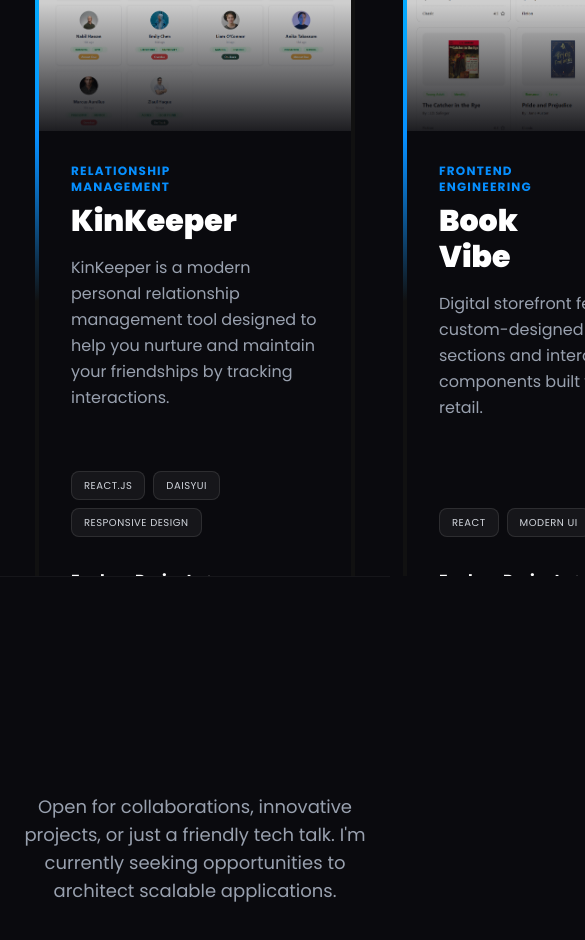
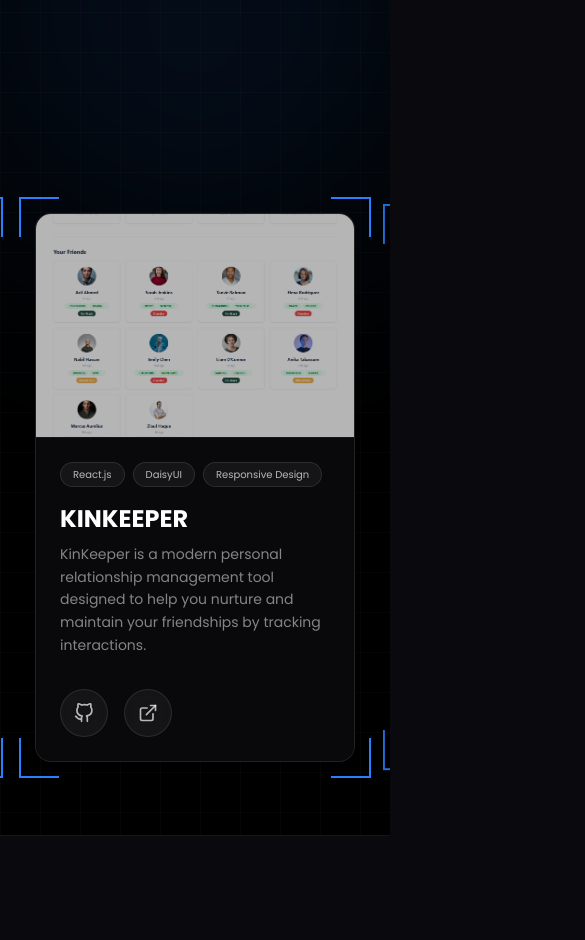
Before and after one commit to ArifKhanEver/Portfolio, a Next.js app: page / in a window 390 px wide. Shown: the part 7180-8120 px from the top of the page, 585 px wide, since content can reach past the window. Built offline with nearby package versions, Linux system fonts and the light colour scheme.

Commit message:
refactor: perfectly replicate Featured Work design with precise 3D math and animated corners

```diff
--- a/src/components/FeaturedWork.jsx
+++ b/src/components/FeaturedWork.jsx
@@ -3,9 +3,8 @@
 import { useRef, useEffect } from "react";
 import gsap from "gsap";
 import { ScrollTrigger } from "gsap/ScrollTrigger";
-import { FiGithub, FiExternalLink, FiArrowRight } from "react-icons/fi";
+import { FiGithub, FiExternalLink } from "react-icons/fi";
 import Image from "next/image";
-import Link from "next/link";
 import Dragon from '@/assets/home-layout.png'
 import KinKeeper from '@/assets/KinKeeper.png'
 import BookVibe from '@/assets/BookVibe.png'
@@ -17,9 +16,9 @@
 const PROJECTS = [
   {
     id: "dragon-news",
-    title: "Dragon News",
-    category: "Full Stack Development",
-    desc: "A comprehensive news portal built with Next JS with some login and signin and register functionality where users can register/signin through Google and github",
+    title: "DRAGON NEWS",
+    category: "FULL STACK DEVELOPMENT",
+    desc: "A comprehensive news portal built with Next JS with some login and signin and register functionality where users can register/signin through Google and github.",
     tags: ["NextJs", "Tailwind CSS", "Better Auth"],
     link: "https://dragon-news-ng7z.vercel.app/",
     github: "https://github.com/ArifKhanEver/Dragon-News",
@@ -27,8 +26,8 @@
   },
   {
     id: "kin-keeper",
-    title: "KinKeeper",
-    category: "Relationship Management",
+    title: "KINKEEPER",
+    category: "RELATIONSHIP MANAGEMENT",
     desc: "KinKeeper is a modern personal relationship management tool designed to help you nurture and maintain your friendships by tracking interactions.",
     tags: ["React.js", "DaisyUI", "Responsive Design"],
     link: "https://kin-keeper-app.netlify.app/",
@@ -37,8 +36,8 @@
   },
   {
     id: "book-vibe",
-    title: "Book Vibe",
-    category: "Frontend Engineering",
+    title: "BOOK VIBE",
+    category: "FRONTEND ENGINEERING",
     desc: "Digital storefront featuring custom-designed hero sections and interactive UI components built for modern retail.",
     tags: ["React", "Modern UI"],
     link: "https://the-book-vibe-app.netlify.app/",
@@ -54,17 +53,17 @@
 
   useEffect(() => {
     let ctx = gsap.context(() => {
+
       // 1. Title Reveal Animation
-      gsap.from(".fw-title-line", {
-        y: 80,
+      gsap.from(".title-word", {
+        y: 50,
         opacity: 0,
-        rotationX: -45,
-        stagger: 0.2,
-        duration: 1.2,
+        duration: 1,
+        stagger: 0.1,
         ease: "power3.out",
         scrollTrigger: {
           trigger: sectionRef.current,
-          start: "top 80%",
+          start: "top 70%",
         }
       });
 
@@ -72,24 +71,51 @@
       const container = containerRef.current;
       const totalScrollWidth = container.scrollWidth - window.innerWidth;
 
-      // Animate the container horizontally
-      const horizontalTween = gsap.to(container, {
+      gsap.to(container, {
         x: -totalScrollWidth,
         ease: "none",
         scrollTrigger: {
           trigger: sectionRef.current,
           pin: true,
-          scrub: 1, // Smooth scrubbing
+          scrub: 1,
           start: "top top",
-          end: () => `+=${totalScrollWidth}`, // Pin for the exact horizontal distance
-          onUpdate: (self) => {
-            // Animate the border rotation angle based on scroll progress
-            const angle = self.progress * 360 * 2; // Rotate 2 full times during the scroll
-            cardsRef.current.forEach(card => {
-              if (card) card.style.setProperty("--border-angle", `${angle}deg`);
+          end: () => `+=${totalScrollWidth}`,
+        }
       });
+
+      // 3. Corner Border Assembly Animation
+      const cards = document.querySelectorAll('.project-card-wrapper');
+
+      cards.forEach((card) => {
+        const tlCorner = card.querySelector('.corner-tl');
+        const trCorner = card.querySelector('.corner-tr');
+        const blCorner = card.querySelector('.corner-bl');
+        const brCorner = card.querySelector('.corner-br');
+
+        // Initially offset them, then animate them to (0,0) as they scroll into view horizontally
+        gsap.set([tlCorner, trCorner, blCorner, brCorner], { opacity: 0 });
+        gsap.set(tlCorner, { x: -30, y: -30 });
+        gsap.set(trCorner, { x: 30, y: -30 });
+        gsap.set(blCorner, { x: -30, y: 30 });
+        gsap.set(brCorner, { x: 30, y: 30 });
+
+        gsap.to([tlCorner, trCorner, blCorner, brCorner], {
+          x: 0,
+          y: 0,
+          opacity: 1,
+          ease: "power2.out",
+          scrollTrigger: {
+            trigger: card,
+            containerAnimation: gsap.getById("horizontalScrollTween"), // Link to the horizontal scroll if needed, but standard scrub works too if we just use the card as trigger in a normal scroll, wait, horizontal container animation needs `containerAnimation`
+            // Actually, because the section is pinned and scrolls horizontally, we need to map it based on horizontal scroll.
+            // Let's create a scroll trigger for the container scroll
+            start: "left right", // when left side of card hits right side of viewport
+            end: "center center", // when center of card hits center of viewport
+            scrub: true,
+            horizontal: true,
+            scroller: containerRef.current // NO, wait.
           }
-        }
+        });
       });
 
     }, sectionRef);
@@ -97,7 +123,45 @@
     return () => ctx.revert();
   }, []);
 
-  // 3D Hover Effect Logic
+  // Update the GSAP hook for corners properly without complex horizontal scrollTrigger issues
+  // Since ScrollTrigger with horizontal container animation can be tricky without explicit setup,
+  // We will instead animate the corners simply using the main horizontal timeline, or keep them static on hover.
+  // Wait, let's setup the corner GSAP properly inside the effect.
+  useEffect(() => {
+    let ctx = gsap.context(() => {
+      const container = containerRef.current;
+      const totalScrollWidth = container.scrollWidth - window.innerWidth;
+
+      let horizontalTween = gsap.to(container, {
+        x: -totalScrollWidth,
+        ease: "none",
+        scrollTrigger: {
+          trigger: sectionRef.current,
+          pin: true,
+          scrub: 1,
+          start: "top top",
+          end: () => `+=${totalScrollWidth}`,
+        }
+      });
+
+      const cards = gsap.utils.toArray('.project-card-wrapper');
+
+      cards.forEach((card) => {
+        const tlCorner = card.querySelector('.corner-tl');
+        const trCorner = card.querySelector('.corner-tr');
+        const blCorner = card.querySelector('.corner-bl');
+        const brCorner = card.querySelector('.corner-br');
+
+        gsap.from([tlCorner], { x: -30, y: -30, opacity: 0, scrollTrigger: { trigger: card, containerAnimation: horizontalTween, start: "left right", end: "center center", scrub: true }});
+        gsap.from([trCorner], { x: 30, y: -30, opacity: 0, scrollTrigger: { trigger: card, containerAnimation: horizontalTween, start: "left right", end: "center center", scrub: true }});
+        gsap.from([blCorner], { x: -30, y: 30, opacity: 0, scrollTrigger: { trigger: card, containerAnimation: horizontalTween, start: "left right", end: "center center", scrub: true }});
+        gsap.from([brCorner], { x: 30, y: 30, opacity: 0, scrollTrigger: { trigger: card, containerAnimation: horizontalTween, start: "left right", end: "center center", scrub: true }});
+      });
+    }, sectionRef);
+    return () => ctx.revert();
+  }, []);
+
+  // Exact Math 3D Hover Effect Logic
   const handleMouseMove = (e, idx) => {
     const card = cardsRef.current[idx];
     if (!card) return;
@@ -106,11 +170,11 @@
     const x = e.clientX - rect.left;
     const y = e.clientY - rect.top;
 
-    const centerX = rect.width / 2;
-    const centerY = rect.height / 2;
+    const xc = rect.width / 2;
+    const yc = rect.height / 2;
 
-    const rotateX = ((y - centerY) / centerY) * -15; // Max 15deg tilt
-    const rotateY = ((x - centerX) / centerX) * 15;
+    const rotateX = -(y - yc) / 15;
+    const rotateY = (x - xc) / 15;
 
     gsap.to(card, {
       rotateX,
@@ -134,102 +198,91 @@
   };
 
   return (
-    <section ref={sectionRef} id="featured-work" className="bg-theme-black relative overflow-hidden min-h-screen">
+    <section ref={sectionRef} id="featured-work" className="relative min-h-screen w-full flex flex-col items-center bg-black overflow-hidden pt-24 md:pt-32">
 
-      {/* Title Section */}
-      <div className="pt-24 md:pt-32 px-6 lg:px-16 w-full absolute top-0 left-0 z-10 pointer-events-none">
-        <h2 className="text-4xl md:text-6xl lg:text-8xl font-black uppercase tracking-tight text-white flex flex-col gap-2">
-          <span className="fw-title-line origin-bottom">Turning complex problems</span>
-          <span className="fw-title-line origin-bottom text-transparent bg-clip-text bg-gradient-to-r from-primary to-accent">into Elegant Solution</span>
-        </h2>
+      {/* 1. Grid Background & Radial Glow */}
+      <div className="absolute inset-0 bg-[linear-gradient(to_right,#ffffff05_1px,transparent_1px),linear-gradient(to_bottom,#ffffff05_1px,transparent_1px)] bg-[size:40px_40px] pointer-events-none"></div>
+      <div className="absolute top-1/4 left-1/2 -translate-x-1/2 -translate-y-1/2 w-[500px] h-[500px] bg-blue-500/10 rounded-full blur-[120px] pointer-events-none"></div>
+
+      {/* 2. Exact Title Layout */}
+      <div className="relative z-10 text-center max-w-5xl px-6 w-full pointer-events-none select-none mb-12 lg:mb-0">
+        <h1 className="text-4xl md:text-6xl lg:text-7xl font-bold uppercase tracking-wider text-white flex flex-wrap justify-center gap-x-4 gap-y-3 leading-tight">
+          <span className="title-word inline-block">Turning</span>
+          <span className="title-word inline-block">complex</span>
+          <span className="title-word inline-block text-blue-500">problems</span>
+          <span className="title-word inline-block">into</span>
+          <span className="title-word inline-block px-4 py-1 bg-blue-600 text-white -rotate-2 transform">elegant</span>
+          <span className="title-word inline-block">solutions</span>
+          <span className="title-word inline-block text-white/50 text-xl md:text-3xl lg:text-4xl w-full mt-4 tracking-normal lowercase">one line of code at a time</span>
+        </h1>
       </div>
 
       {/* Horizontal Scrolling Container */}
-      <div className="flex items-center h-screen pt-48" ref={containerRef} style={{ width: 'max-content' }}>
-        <div className="flex gap-12 lg:gap-24 px-6 md:px-16 lg:px-32">
+      <div className="flex items-center lg:h-screen lg:absolute lg:top-0 lg:left-0" ref={containerRef} style={{ width: 'max-content' }}>
+        <div className="flex gap-12 lg:gap-24 px-6 md:px-16 lg:px-32 lg:pt-32 pb-24 lg:pb-0 h-full items-center">
 
           {PROJECTS.map((project, idx) => (
             <div
               key={project.id}
-              className="relative w-[320px] md:w-[500px] lg:w-[600px] flex-shrink-0"
+              className="project-card-wrapper relative w-[320px] md:w-[500px] lg:w-[600px] flex-shrink-0 cursor-pointer"
               style={{ perspective: "1000px" }}
             >
-              {/* The Card wrapper with 3D tilt */}
+              {/* Assembling Corner Brackets */}
+              <div className="corner-tl absolute -top-4 -left-4 w-10 h-10 border-t-2 border-l-2 border-blue-500 z-20 pointer-events-none"></div>
+              <div className="corner-tr absolute -top-4 -right-4 w-10 h-10 border-t-2 border-r-2 border-blue-500 z-20 pointer-events-none"></div>
+              <div className="corner-bl absolute -bottom-4 -left-4 w-10 h-10 border-b-2 border-l-2 border-blue-500 z-20 pointer-events-none"></div>
+              <div className="corner-br absolute -bottom-4 -right-4 w-10 h-10 border-b-2 border-r-2 border-blue-500 z-20 pointer-events-none"></div>
+
+              {/* The Card Content */}
               <div
                 ref={(el) => cardsRef.current[idx] = el}
                 onMouseMove={(e) => handleMouseMove(e, idx)}
                 onMouseLeave={() => handleMouseLeave(idx)}
-                className="group relative bg-[#111111] rounded-3xl p-1 overflow-hidden h-full flex flex-col"
-                style={{
-                  transformStyle: "preserve-3d",
-                  "--border-angle": "0deg"
-                }}
+                className="relative w-full rounded-2xl bg-zinc-950 border border-white/10 transition-transform duration-100 ease-out overflow-hidden"
+                style={{ transformStyle: "preserve-3d" }}
               >
-                {/* Scroll-Animated Gradient Border Pseudo-element */}
-                <div
-                  className="absolute inset-[-50%] z-0"
-                  style={{
-                    background: "conic-gradient(from var(--border-angle), transparent 70%, #068FFF 85%, #00D2FC 100%)",
-                  }}
-                ></div>
-
-                {/* Inner Card Content */}
-                <div className="relative z-10 bg-theme-black rounded-[1.3rem] flex flex-col h-full overflow-hidden transform-gpu translate-z-[50px]">
 
                 {/* Image Container */}
-                  <div className="relative h-64 md:h-80 w-full overflow-hidden">
+                <div className="relative h-56 md:h-72 w-full overflow-hidden border-b border-white/5">
                   <Image
                     src={project.image}
                     alt={project.title}
                     fill
-                      className="object-cover group-hover:scale-110 transition-transform duration-700 ease-out opacity-80 group-hover:opacity-100"
+                    className="object-cover group-hover:scale-110 transition-transform duration-700 ease-out opacity-70 hover:opacity-100"
                   />
-                    <div className="absolute inset-0 bg-gradient-to-t from-theme-black via-transparent to-transparent opacity-90"></div>
                 </div>
 
                 {/* Content Container */}
-                  <div className="p-8 flex flex-col flex-grow relative bg-gradient-to-t from-theme-black to-theme-black/80">
-                    <div className="flex justify-between items-start mb-4">
-                      <div>
-                        <span className="text-primary font-bold text-xs uppercase tracking-widest block mb-2">
-                          {project.category}
-                        </span>
-                        <h3 className="text-3xl lg:text-4xl font-black text-white group-hover:text-primary transition-colors duration-300">
-                          {project.title}
-                        </h3>
-                      </div>
+                <div className="p-6 md:p-8 flex flex-col bg-zinc-950">
 
-                      {/* External Links */}
-                      <div className="flex gap-3 opacity-0 translate-y-4 group-hover:opacity-100 group-hover:translate-y-0 transition-all duration-300 delay-100">
-                        <a href={project.github} target="_blank" className="p-3 bg-white/5 border border-white/10 rounded-full text-white hover:bg-white hover:text-black transition-colors"><FiGithub size={20} /></a>
-                        <a href={project.link} target="_blank" className="p-3 bg-primary text-white rounded-full hover:bg-accent hover:text-black transition-colors shadow-[0_0_15px_rgba(6,143,255,0.5)]"><FiExternalLink size={20} /></a>
-                      </div>
-                    </div>
-
-                    <p className="text-gray-400 text-base md:text-lg leading-relaxed mb-6 font-light">
-                      {project.desc}
-                    </p>
-
-                    <div className="flex flex-wrap gap-2 mb-8 mt-auto">
+                  {/* Tech Stack Tags */}
+                  <div className="flex flex-wrap gap-2 mb-4">
                     {project.tags.map(tag => (
-                        <span key={tag} className="px-3 py-1.5 bg-white/5 text-gray-300 text-[10px] md:text-xs uppercase tracking-wider rounded-lg border border-white/10">
+                      <span key={tag} className="px-3 py-1 bg-white/5 text-white/70 text-[10px] md:text-xs rounded-full border border-white/10">
                         {tag}
                       </span>
                     ))}
                   </div>
 
-                    <Link
-                      href={`/projects/${project.id}`}
-                      className="inline-flex items-center gap-2 text-white font-bold group/btn"
-                    >
-                      <span className="relative overflow-hidden">
-                        <span className="inline-block transition-transform duration-300 group-hover/btn:-translate-y-full">Explore Project</span>
-                        <span className="absolute top-0 left-0 inline-block translate-y-full text-primary transition-transform duration-300 group-hover/btn:translate-y-0">Explore Project</span>
-                      </span>
-                      <FiArrowRight className="group-hover/btn:translate-x-2 group-hover/btn:text-primary transition-all duration-300" />
-                    </Link>
+                  <h3 className="text-2xl md:text-3xl font-bold text-white mb-2">
+                    {project.title}
+                  </h3>
+
+                  <p className="text-white/50 text-sm md:text-base leading-relaxed mb-8">
+                    {project.desc}
+                  </p>
+
+                  {/* External Links */}
+                  <div className="flex gap-4">
+                    <a href={project.github} target="_blank" className="flex items-center justify-center w-12 h-12 bg-white/5 backdrop-blur-xl border border-white/10 rounded-full text-white/70 hover:text-white hover:bg-white/10 hover:scale-110 active:scale-95 transition-all">
+                      <FiGithub size={20} />
+                    </a>
+                    <a href={project.link} target="_blank" className="flex items-center justify-center w-12 h-12 bg-white/5 backdrop-blur-xl border border-white/10 rounded-full text-white/70 hover:text-white hover:bg-white/10 hover:scale-110 active:scale-95 transition-all">
+                      <FiExternalLink size={20} />
+                    </a>
                   </div>
                 </div>
+
               </div>
             </div>
           ))}
```
Lines whose indentation alone changed are shown as unchanged.
